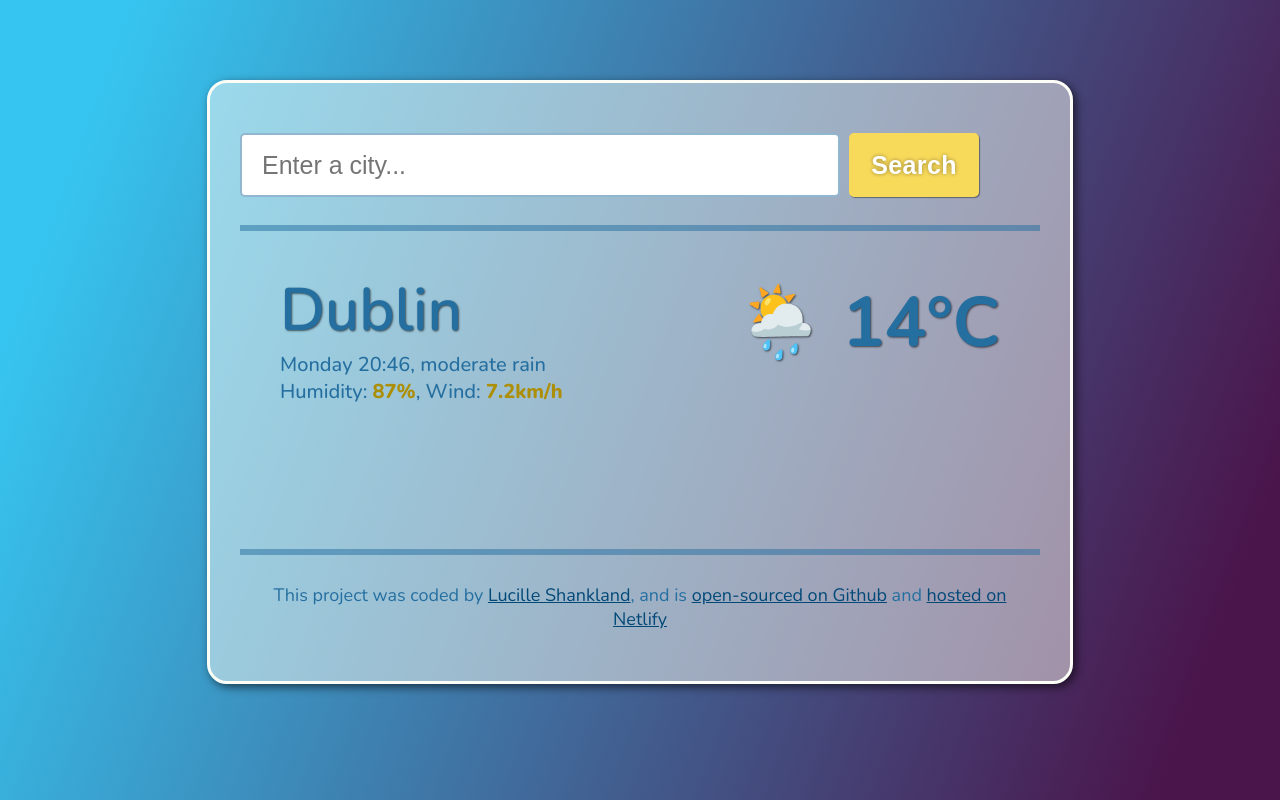
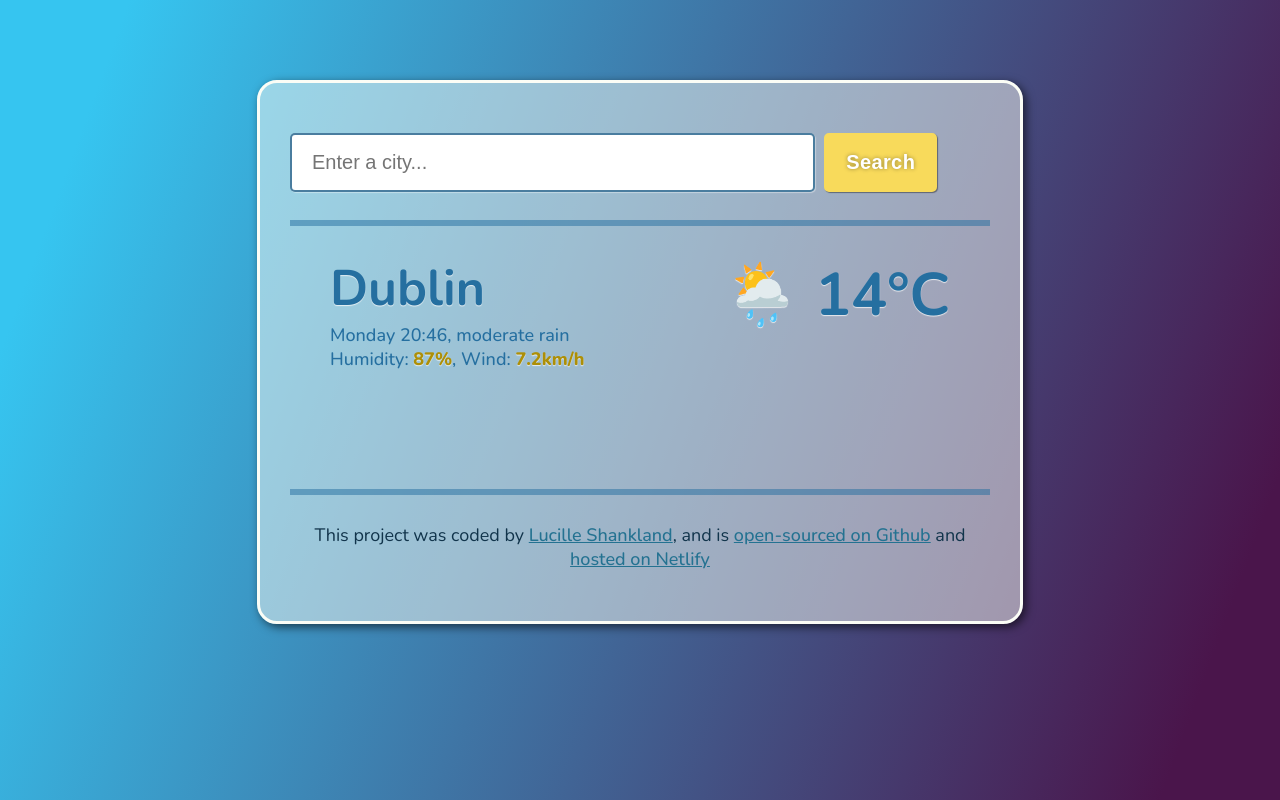
Before and after one commit to Lucille-SH/weather-wise, a plain HTML site: page index.html in a window 1280 px wide. Drawn offline with nearby package versions, Linux system fonts and the light colour scheme.

Commit message:
update index.css

```diff
--- a/src/index.css
+++ b/src/index.css
@@ -34,7 +34,8 @@ body {
   display: block;
   margin: 80px auto;
   padding: 30px;
-  width: 800px;
+  max-width: 700px;
+  min-width: 502px;
   border-radius: 20px;
   border: solid 3px #fbfdf6;
   box-shadow: 3px 3px 10px rgba(0, 0, 0, 0.6);
@@ -46,8 +47,8 @@ header {
 
 #city-search,
 #city-submit {
-  font-size: 25px;
-  line-height: 40px;
+  font-size: 20px;
+  line-height: 35px;
   border-radius: 5px;
 }
 
@@ -55,7 +56,8 @@ header {
   width: 75%;
   padding: 10px 20px;
   margin-right: 5px;
-  border: solid 2px rgba(37, 111, 160, 0.5);
+  border: solid 2px rgba(29, 93, 136, 0.8);
+  box-shadow: 1px 1px 1px rgba(252, 252, 252, 0.4);
 }
 
 #city-submit {
@@ -82,12 +84,12 @@ footer {
   padding: 20px;
   text-align: center;
   font-size: 18px;
-  color: rgba(37, 111, 160, 1);
+  color: rgb(17, 52, 75);
 }
 
 footer a {
-  font-weight: 00;
-  color: rgb(2, 73, 120);
+  font-weight: 500;
+  color: #247291;
 }
 
 .divider {
@@ -95,35 +97,35 @@ footer a {
 }
 
 .main-city-info {
-  padding: 20px 40px;
+  padding: 10px 40px;
 }
 
 .city {
   text-align: left;
-  font-size: 60px;
-  font-weight: 600;
+  font-size: 50px;
+  font-weight: 700;
   margin-top: 10px;
   margin-bottom: 0;
   color: rgba(37, 111, 160, 1);
-  text-shadow: 1px 1px 2px rgba(0, 0, 0, 0.6);
+  text-shadow: 0px 1px 1px rgba(249, 249, 249, 0.8);
 }
 
 .city-details p {
   color: rgba(37, 111, 160, 1);
   text-align: left;
-  font-size: 20px;
+  font-size: 18px;
   margin-top: 0;
   font-weight: 500;
 }
 
 .main-temp {
-  font-size: 70px;
+  font-size: 60px;
   font-weight: 700;
   color: rgba(37, 111, 160, 1);
-  text-shadow: 1px 1px 2px rgba(0, 0, 0, 0.6);
+  text-shadow: 0px 1px 1px rgba(249, 249, 249, 0.8);
   text-align: right;
   position: relative;
-  bottom: 150px;
+  bottom: 135px;
   right: 0;
 }
 
@@ -131,4 +133,5 @@ footer a {
 .wind-kms {
   font-weight: 800;
   color: #ad8f07;
+  text-shadow: 0px 1px 1px rgba(249, 249, 249, 0.8);
 }
```
